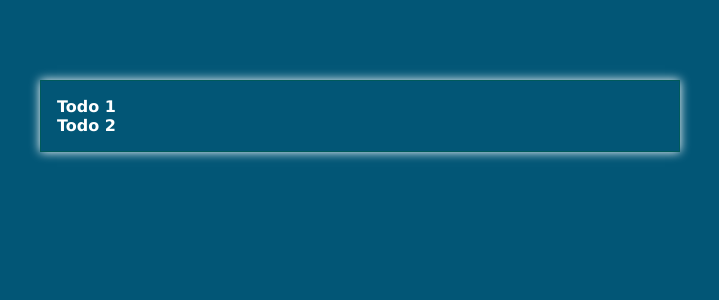
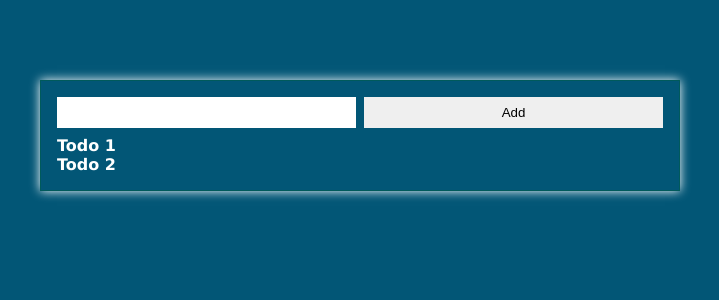
Before and after one commit to gabbersepp/small-react-app, a React (Create React App) app: page / in a window 1280 px wide. Shown: the top 300 px of the page, without its empty margins (280-999 px from the left). Built offline with nearby package versions, Linux system fonts and the light colour scheme.

Commit message:
"add new todo" input [not working]

```diff
--- a/public/index.html
+++ b/public/index.html
@@ -14,7 +14,7 @@
       work correctly both with client-side routing and a non-root public URL.
       Learn how to configure a non-root public URL by running `npm run build`.
     -->
-    <title>Scheckheft</title>
+    <title>Simple React App</title>
   </head>
   <body>
     <div id="root"></div>
--- /dev/null
+++ b/src/components/ToDoInput.js
@@ -0,0 +1,17 @@
+import React, { Component } from "react";
+
+export default class ToDoInput extends Component {
+    constructor(props) {
+        super(props);
+        this.value = "";
+    }
+
+    render() {
+        return (
+            <div class="todo-input">
+                <input type="text" onChange={(e) => this.value = e.target.value}/>
+                <button onClick={() => this.props.input(this.value)}>Add</button>
+            </div>
+        )
+    }
+}
--- a/src/components/ToDoList.js
+++ b/src/components/ToDoList.js
@@ -1,15 +1,23 @@
 import React, { Component } from "react";
+import ToDoInput from "./ToDoInput";
+
 import "./../style/todo.css";
 
 export default class ToDoList extends Component {
     constructor(props) {
         super(props);
         this.todos = [{ title: "Todo 1" }, { title: "Todo 2"}];
+        this.input = this.input.bind(this);
+    }
+
+    input(value) {
+        this.todos.push({title: value});
     }
 
     render() {
         return (
             <div id="todo-list">
+                <ToDoInput input={this.input}/>
                 {this.todos.map(todo => (<div className="todo-entry">{todo.title}</div>))}
             </div>
         )
--- a/src/style/index.css
+++ b/src/style/index.css
@@ -21,3 +21,8 @@ body {
     font-weight: bold;
     font-family: Verdana, Geneva, Tahoma, sans-serif
 }
+
+input, button {
+    padding: 0.5rem;
+    border: none;
+}
--- a/src/style/todo.css
+++ b/src/style/todo.css
@@ -7,3 +7,12 @@
     margin-top: 5rem;
     padding: 1rem;
 }
+
+.todo-input > * {
+    width: calc(50% - 0.25rem);
+    margin-bottom: 0.5rem;
+}
+
+.todo-input > :first-child {
+    margin-right: 0.5rem;
+}
```
